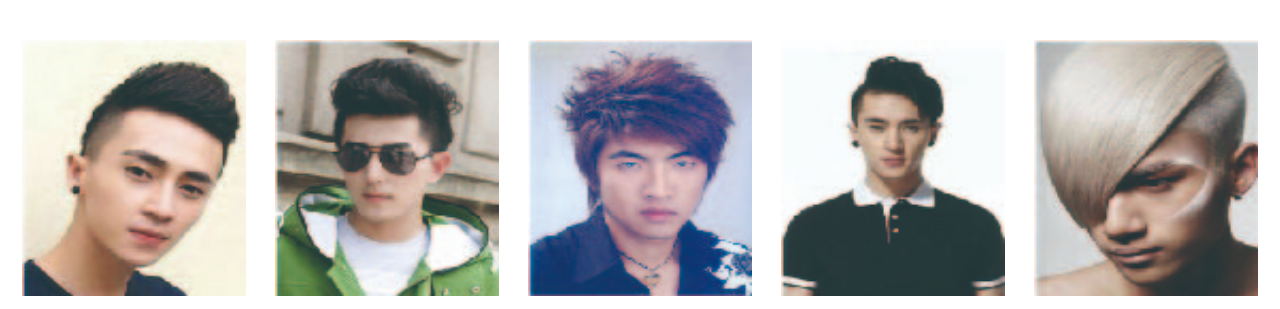
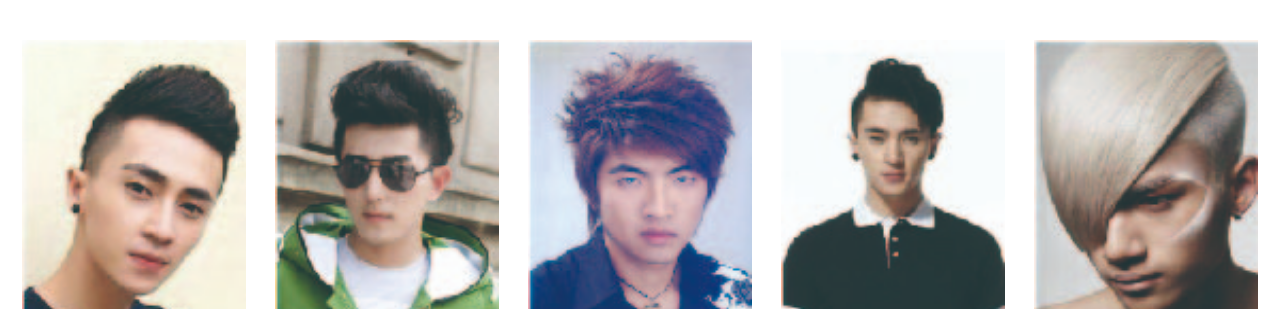
Before and after one commit to shiguanggushi/Hairsalon, a plain HTML site: page index.html in a window 1280 px wide. Shown: the part 330-639 px from the top of the page. Drawn offline with Linux system fonts and the light colour scheme.

Commit message:
高度决定美与否

```diff
--- a/css/index.css
+++ b/css/index.css
@@ -45,7 +45,7 @@
 .in_li{
 	float: left;
 	width: 2.8rem;
-	height: 3.2rem;
+	height: 3.6rem;
 	margin-left: 0.36rem;
 	position: relative;
 }
```
